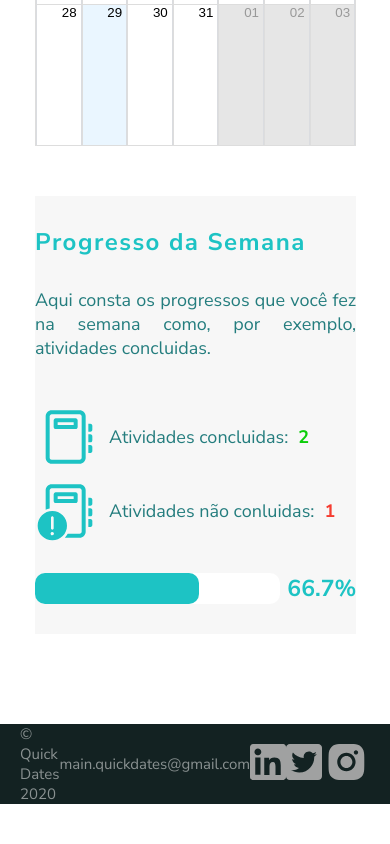
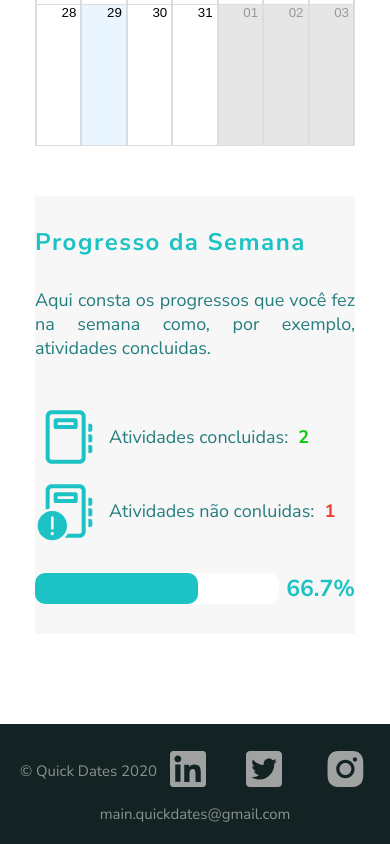
Before and after one commit to Quick-Dates/Quick-Dates-Web, a React (Create React App) app: page /activities in a window 390 px wide. Shown: the part 828-1672 px from the top of the page. Before the commit the page ends 1632 px from the top, so only its background shows below. Built offline with nearby package versions, Linux system fonts and the light colour scheme.

Commit message:
arrumando footer

```diff
--- a/src/components/Footer/index.tsx
+++ b/src/components/Footer/index.tsx
@@ -7,8 +7,9 @@ import './styles.css';
 export default function Footer() {
   return (
     <footer className="footer">
-      <p className="text">&copy; Quick Dates 2020</p>
-      <p>main.quickdates@gmail.com</p>
+      <p className="copyright">&copy; Quick Dates 2020</p>
+      <p className="email">main.quickdates@gmail.com</p>
+      <div className="container-social-media">
         <a href="https://www.linkedin.com/in/quick-dates-880850208" target="_blank">
           <img src={LinkedinIcon} alt="linkedin" />
         </a>
@@ -18,6 +19,7 @@ export default function Footer() {
         <a href="https://www.instagram.com/quick.dates/" target="_blank">
           <img src={InstagramIcon} alt="instagram" />
         </a>
+      </div>
     </footer>
   );
 }
--- a/src/components/Footer/styles.css
+++ b/src/components/Footer/styles.css
@@ -2,6 +2,7 @@
   display: flex;
   justify-content: space-between;
   align-items: center;
+  flex-wrap: wrap;
   background-color: var(--background-footer);
   color: var(--color-text-footer);
   padding: 20px;
@@ -10,3 +11,25 @@
   width: 100%;
   grid-area: footer;
 }
+
+.footer .container-social-media {
+  display: flex;
+  justify-content: space-between;
+  align-items: center;
+  width: 20rem;
+}
+
+@media(max-width: 570px) {
+  .footer .copyright {
+    order: 1;
+  }
+  .footer .container-social-media {
+    order: 2;
+  }
+  .footer .email {
+    order: 3;
+    margin-top: 0.5rem;
+    text-align: center;
+    width: 100%;
+  }
+}
--- a/src/components/Template/styles.css
+++ b/src/components/Template/styles.css
@@ -25,3 +25,10 @@
     transform: translateY(0px);
   }
 }
+
+
+@media(max-width: 570px) {
+  .template {
+    grid-template-rows: 80px 2fr 120px;
+  }
+}
```
Lines whose indentation alone changed are shown as unchanged.
